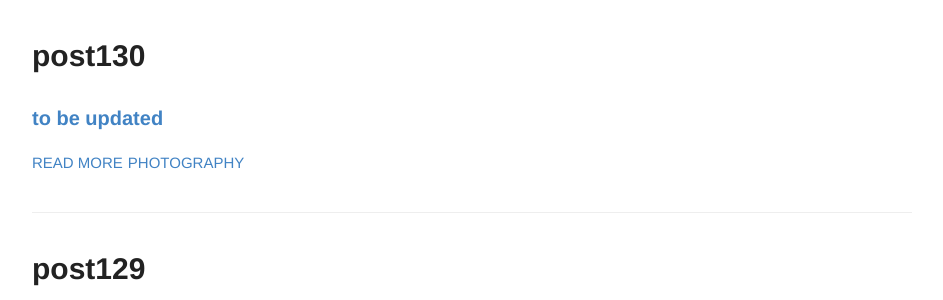
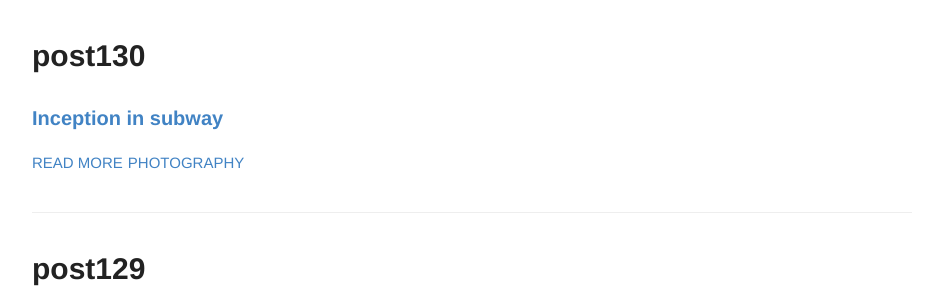
Before and after one commit to rsk/rsk.github.io, a Jekyll site: the page built from index.html, in a window 1280 px wide and 900 px high. Shown: the part 204-504 px from the top of the window, without its empty margins (168-1111 px from the left). Built offline with Jekyll 4.4.1, drawn with Linux system fonts in a browser that asks for light colours.

Commit message:
Update 2020-6-06-post130.md

```diff
--- a/_posts/2020-6-06-post130.md
+++ b/_posts/2020-6-06-post130.md
@@ -2,7 +2,7 @@
 layout: post
 title: post130
 number: 130
-excerpt: to be updated
+excerpt: Inception in subway
 tags:
   - photography
 
```
